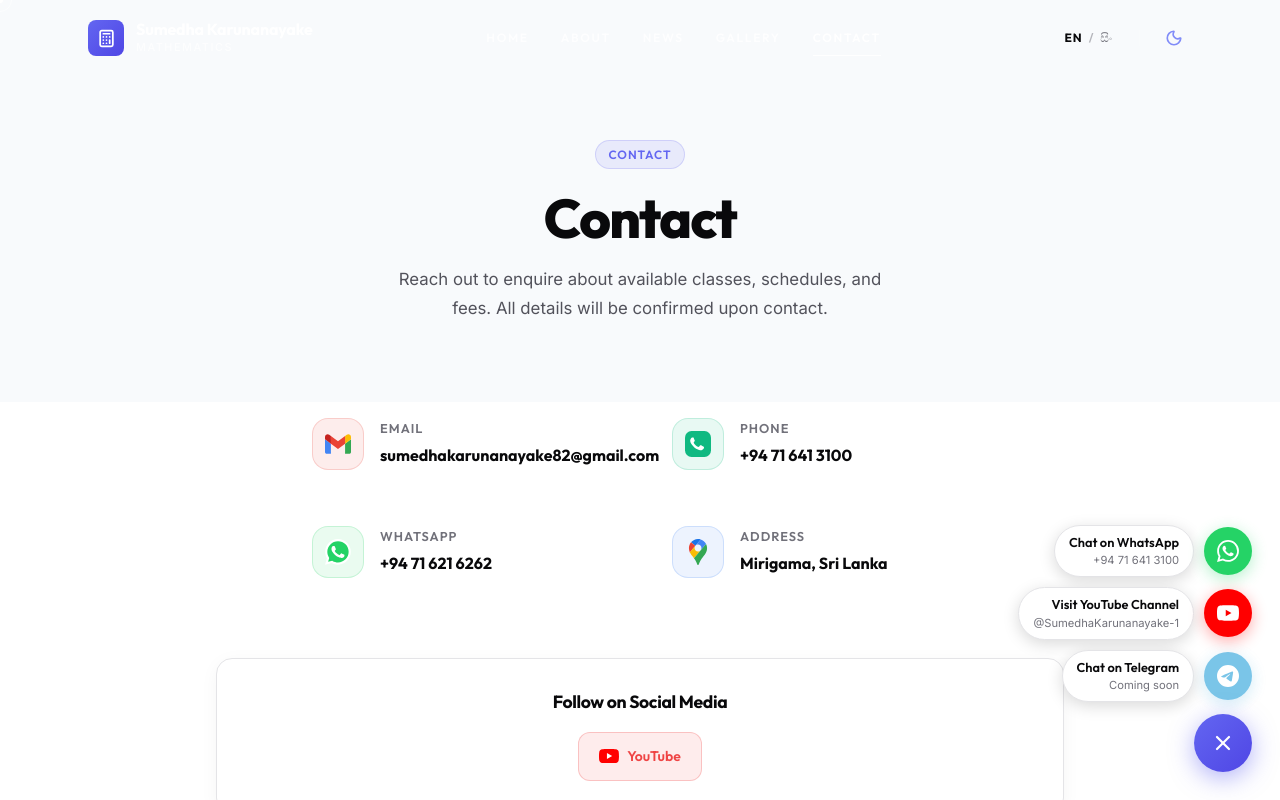
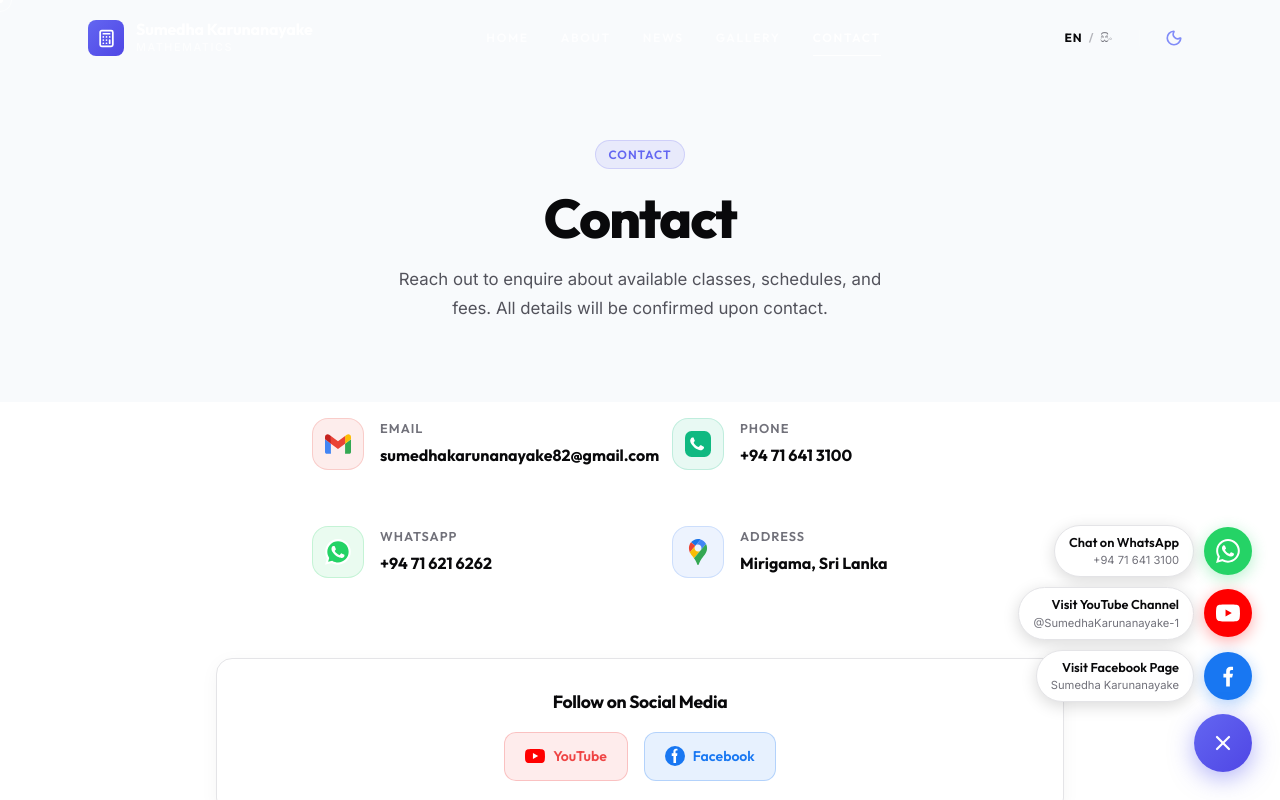
Before and after one commit to zerokali20/online-maths-clz, a Next.js app: page /contact in a window 1280 px wide. Both pictures are taken after a click on the button 1223 px from the left and 743 px from the top of the page. Shown: the top 800 px of the page. Built offline with nearby package versions, Linux system fonts and the light colour scheme.

Commit message:
add the tutor facebook page

```diff
--- a/app/contact/ContactClient.tsx
+++ b/app/contact/ContactClient.tsx
@@ -246,15 +246,17 @@ export default function ContactClient() {
                       aria-label="Facebook Page"
                       className="flex items-center gap-2 px-5 py-3 rounded-xl font-semibold transition-all duration-200"
                       style={{
-                        background: "rgba(59,130,246,0.1)",
-                        border: "1px solid rgba(59,130,246,0.25)",
-                        color: "#3b82f6",
+                        background: "rgba(24,119,242,0.1)",
+                        border: "1px solid rgba(24,119,242,0.25)",
+                        color: "#1877f2",
                         textDecoration: "none",
                         fontFamily: "var(--font-display)",
                         fontSize: "0.875rem",
                       }}
+                      onMouseEnter={e => (e.currentTarget as HTMLAnchorElement).style.background = "rgba(24,119,242,0.2)"}
+                      onMouseLeave={e => (e.currentTarget as HTMLAnchorElement).style.background = "rgba(24,119,242,0.1)"}
                     >
-                      <FacebookIcon size={18} colored={true} />
+                      <FacebookIcon size={20} colored={true} />
                       Facebook
                     </a>
                   )}
--- a/components/FloatingContact.tsx
+++ b/components/FloatingContact.tsx
@@ -4,42 +4,15 @@ import { useState, useEffect } from "react";
 import { motion, AnimatePresence } from "framer-motion";
 import { MessageCircle, X, Send } from "lucide-react";
 import { useLanguage } from "./LanguageContext";
-
-// WhatsApp icon SVG
-function WhatsAppIcon({ size = 22 }: { size?: number }) {
-  return (
-    <svg width={size} height={size} viewBox="0 0 24 24" fill="currentColor">
-      <path d="M17.472 14.382c-.297-.149-1.758-.867-2.03-.967-.273-.099-.471-.148-.67.15-.197.297-.767.966-.94 1.164-.173.199-.347.223-.644.075-.297-.15-1.255-.463-2.39-1.475-.883-.788-1.48-1.761-1.653-2.059-.173-.297-.018-.458.13-.606.134-.133.298-.347.446-.52.149-.174.198-.298.298-.497.099-.198.05-.371-.025-.52-.075-.149-.669-1.612-.916-2.207-.242-.579-.487-.5-.669-.51-.173-.008-.371-.01-.57-.01-.198 0-.52.074-.792.372-.272.297-1.04 1.016-1.04 2.479 0 1.462 1.065 2.875 1.213 3.074.149.198 2.096 3.2 5.077 4.487.709.306 1.262.489 1.694.625.712.227 1.36.195 1.871.118.571-.085 1.758-.719 2.006-1.413.248-.694.248-1.289.173-1.413-.074-.124-.272-.198-.57-.347m-5.421 7.403h-.004a9.87 9.87 0 01-5.031-1.378l-.361-.214-3.741.982.998-3.648-.235-.374a9.86 9.86 0 01-1.51-5.26c.001-5.45 4.436-9.884 9.888-9.884 2.64 0 5.122 1.03 6.988 2.898a9.825 9.825 0 012.893 6.994c-.003 5.45-4.437 9.884-9.885 9.884m8.413-18.297A11.815 11.815 0 0012.05 0C5.495 0 .16 5.335.157 11.892c0 2.096.547 4.142 1.588 5.945L.057 24l6.305-1.654a11.882 11.882 0 005.683 1.448h.005c6.554 0 11.89-5.335 11.893-11.893a11.821 11.821 0 00-3.48-8.413z" />
-    </svg>
-  );
-}
-
-// Telegram icon SVG
-function TelegramIcon({ size = 22 }: { size?: number }) {
-  return (
-    <svg width={size} height={size} viewBox="0 0 24 24" fill="currentColor">
-      <path d="M11.944 0A12 12 0 0 0 0 12a12 12 0 0 0 12 12 12 12 0 0 0 12-12A12 12 0 0 0 12 0a12 12 0 0 0-.056 0zm4.962 7.224c.1-.002.321.023.465.14a.506.506 0 0 1 .171.325c.016.093.036.306.02.472-.18 1.898-.962 6.502-1.36 8.627-.168.9-.499 1.201-.82 1.23-.696.065-1.225-.46-1.9-.902-1.056-.693-1.653-1.124-2.678-1.8-1.185-.78-.417-1.21.258-1.91.177-.184 3.247-2.977 3.307-3.23.007-.032.014-.15-.056-.212s-.174-.041-.249-.024c-.106.024-1.793 1.14-5.061 3.345-.48.33-.913.49-1.302.48-.428-.008-1.252-.241-1.865-.44-.752-.245-1.349-.374-1.297-.789.027-.216.325-.437.893-.663 3.498-1.524 5.83-2.529 6.998-3.014 3.332-1.386 4.025-1.627 4.476-1.635z" />
-    </svg>
-  );
-}
-
-// YouTube icon SVG
-function YouTubeIcon({ size = 22 }: { size?: number }) {
-  return (
-    <svg width={size} height={size} viewBox="0 0 24 24" fill="currentColor">
-      <path d="M23.498 6.186a3.016 3.016 0 0 0-2.122-2.136C19.505 3.545 12 3.545 12 3.545s-7.505 0-9.377.505A3.017 3.017 0 0 0 .502 6.186C0 8.07 0 12 0 12s0 3.93.502 5.814a3.016 3.016 0 0 0 2.122 2.136c1.871.505 9.376.505 9.376.505s7.505 0 9.377-.505a3.015 3.015 0 0 0 2.122-2.136C24 15.93 24 12 24 12s0-3.93-.502-5.814zM9.545 15.568V8.432L15.818 12l-6.273 3.568z" />
-    </svg>
-  );
-}
+import { WhatsAppIcon, YouTubeIcon, FacebookIcon } from "@/components/icons/SocialIcons";
+import contact from "@/data/contact";
 
 const WHATSAPP_NUMBER = "94716413100";
 const WHATSAPP_MESSAGE = "Hello! I would like to know more about Mathematics classes.";
 const WHATSAPP_URL = `https://wa.me/${WHATSAPP_NUMBER}?text=${encodeURIComponent(WHATSAPP_MESSAGE)}`;
 
-const YOUTUBE_URL = "https://www.youtube.com/@SumedhaKarunanayake-1";
-
-// Set to empty string until telegram is provided
-const TELEGRAM_URL = ""; // Will be set later e.g. "https://t.me/+94XXXXXXXXX"
+const YOUTUBE_URL = contact.socials?.youtube || "https://www.youtube.com/@SumedhaKarunanayake-1";
+const FACEBOOK_URL = contact.socials?.facebook || "https://www.facebook.com/share/1DfPSNZPdL/";
 
 export default function FloatingContact() {
   const { lang } = useLanguage();
@@ -60,7 +33,7 @@ export default function FloatingContact() {
       href: WHATSAPP_URL,
       bg: "#25D366",
       hoverBg: "#1fb855",
-      icon: <WhatsAppIcon size={22} />,
+      icon: <WhatsAppIcon size={24} />,
       show: true,
     },
     {
@@ -70,17 +43,17 @@ export default function FloatingContact() {
       href: YOUTUBE_URL,
       bg: "#FF0000",
       hoverBg: "#cc0000",
-      icon: <YouTubeIcon size={22} />,
+      icon: <YouTubeIcon size={24} colored={false} />,
       show: true,
     },
     {
-      id: "telegram",
-      label: lang === "si" ? "Telegram මගින් විමසන්න" : "Chat on Telegram",
-      sublabel: lang === "si" ? "ළඟදීම" : "Coming soon",
-      href: TELEGRAM_URL || "#",
-      bg: "#229ED9",
-      hoverBg: "#1a8cbf",
-      icon: <TelegramIcon size={22} />,
+      id: "facebook",
+      label: lang === "si" ? "Facebook පිටුවට පිවිසෙන්න" : "Visit Facebook Page",
+      sublabel: "Sumedha Karunanayake",
+      href: FACEBOOK_URL,
+      bg: "#1877F2",
+      hoverBg: "#1465cc",
+      icon: <FacebookIcon size={22} variant="f" />,
       show: true,
     },
   ];
--- a/components/Footer.tsx
+++ b/components/Footer.tsx
@@ -95,22 +95,19 @@ export default function Footer() {
                     style={{
                       background: "var(--bg-card)",
                       border: "1px solid var(--border)",
-                      color: "var(--text-secondary)",
                     }}
                     onMouseEnter={e => {
-                      (e.currentTarget as HTMLAnchorElement).style.color = "#1877f2";
                       (e.currentTarget as HTMLAnchorElement).style.borderColor = "#1877f2";
                       (e.currentTarget as HTMLAnchorElement).style.background = "rgba(24, 119, 242, 0.08)";
                       (e.currentTarget as HTMLAnchorElement).style.boxShadow = "0 0 12px rgba(24, 119, 242, 0.25)";
                     }}
                     onMouseLeave={e => {
-                      (e.currentTarget as HTMLAnchorElement).style.color = "var(--text-secondary)";
                       (e.currentTarget as HTMLAnchorElement).style.borderColor = "var(--border)";
                       (e.currentTarget as HTMLAnchorElement).style.background = "var(--bg-card)";
                       (e.currentTarget as HTMLAnchorElement).style.boxShadow = "none";
                     }}
                   >
-                    <FacebookIcon size={17} />
+                    <FacebookIcon size={19} colored={true} />
                   </a>
                 )}
                 {contact.socials.instagram && (
--- a/components/icons/SocialIcons.tsx
+++ b/components/icons/SocialIcons.tsx
@@ -213,11 +213,29 @@ export function FacebookIcon({
   size = 20,
   className = "",
   colored = false,
+  variant = "circle",
 }: {
   size?: number;
   className?: string;
   colored?: boolean;
+  variant?: "circle" | "f";
 }) {
+  if (variant === "f") {
+    return (
+      <svg
+        width={size}
+        height={size}
+        viewBox="0 0 24 24"
+        fill="currentColor"
+        xmlns="http://www.w3.org/2000/svg"
+        className={className}
+        aria-hidden="true"
+      >
+        <path d="M14 13.5h2.5l1-4H14v-2c0-1.03.47-2 2-2h1.5V2.14c-.326-.043-1.442-.14-2.742-.14-2.768 0-4.758 1.688-4.758 4.884V9.5H7v4h3v10h4v-10z" />
+      </svg>
+    );
+  }
+
   if (colored) {
     return (
       <svg
--- a/data/contact.ts
+++ b/data/contact.ts
@@ -28,7 +28,7 @@ const contact: ContactData = {
   mapEmbedUrl: undefined, // TODO: Add Google Maps embed URL if needed
   socials: {
     youtube: "https://www.youtube.com/@SumedhaKarunanayake-1",
-    facebook: undefined, // TODO: Add Facebook page URL
+    facebook: "https://www.facebook.com/share/1DfPSNZPdL/",
     instagram: undefined, // TODO: Add Instagram profile URL
   },
 };
```
